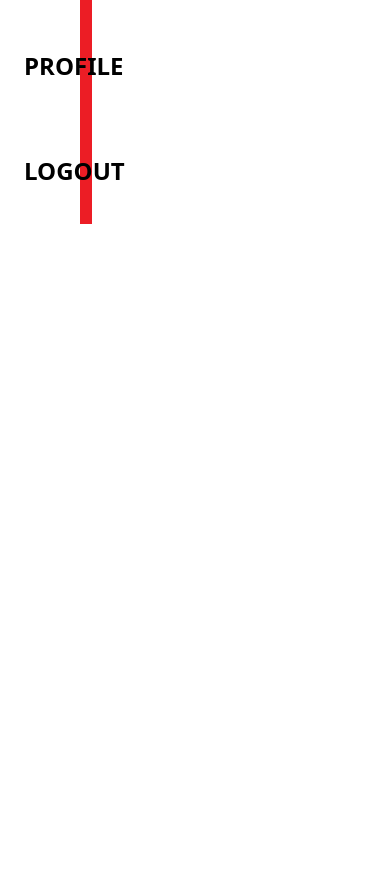
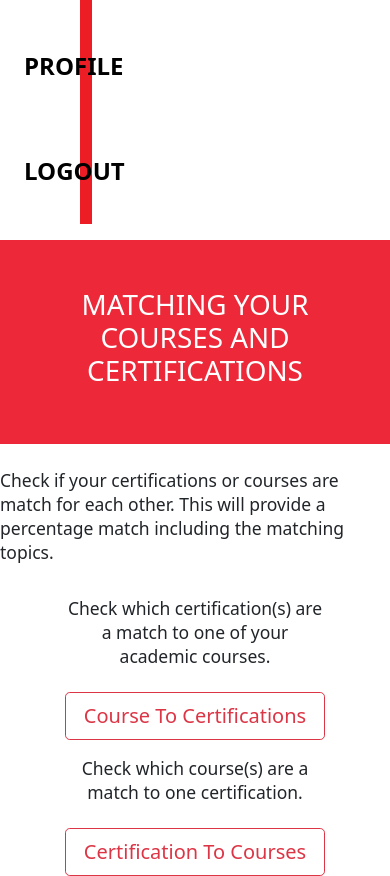
Before and after one commit to Seireinity/MQUAP-web, a PHP site: page /matching-options.php in a window 390 px wide. Shown: the part 529-1405 px from the top of the page. Before the commit the page ends 753 px from the top, so only its background shows below. Run offline with PHP 8.4, Linux system fonts and the light colour scheme.

Commit message:
07/19:
Updated UI

```diff
--- a/certification-table.php
+++ b/certification-table.php
@@ -85,7 +85,7 @@
 <div class="container my-12 bg-light fixed-bottom">
 <div class="col-md-12 text-center">
   <a href="Matching/test.php?id=<?php echo $course['id'];?>"target="_self">
-    <input class ="btn btn-outline-secondary  btn-lg" type="button" value="Proceed to Matching">
+    <input class ="btn btn-outline-secondary  btn-lg" type="button" value="PROCEED TO MATCHING">
     </a>
   </div>
   </div>
--- a/matching-options.php
+++ b/matching-options.php
@@ -12,10 +12,33 @@
 
 <body>
 
-<div class = "row">
+<div class = "row align-items-center">
     <div class = "col-3 text-white" style="background-color: #EC1D25;">
         <?php include 'sidebar.php'; ?>
         <?php include 'menubar.php'; ?>
+    </div>
+
+    <div class = "col-sm-9">
+        <nav class="navbar navbar-expand-sm">
+        </nav>
+
+        <div class = "container-fluid p-5 text-white text-center" style="background-color: #ED2939;">
+            <h1>MATCHING YOUR COURSES AND CERTIFICATIONS</h1>
+        </div>
+
+        <br>
+        <h5><small>Check if your certifications or courses are match for each other. This will provide a percentage match including the matching topics.</small></h5>
+        <br>
+
+        <div class = "d-grid gap-3 col-8 mx-auto">
+            <h5 class = "text-center"><small> Check which certification(s) are a match to one of your academic courses. </small></h5>
+            <a class="btn btn-lg btn-outline-danger" href="curriculum-table.php" role="button"> Course To Certifications</a>
+
+            <h5 class = "text-center"><small>Check which course(s) are a match to one certification. </small></h5>
+            <button type="button" class="btn btn-lg btn-outline-danger">Certification To Courses</button>
+        </div>
+    </div>
+
 </div>
 </body>
 </html>
--- a/menubar.php
+++ b/menubar.php
@@ -18,7 +18,7 @@
                     <a class="nav-link" href="index.php">HOMEPAGE</a>
                 </li>
                 <li class="nav-item">
-                    <a class="nav-link" href="curriculum-table.php">MATCHING</a>
+                    <a class="nav-link" href="matching-options.php">MATCHING</a>
                 </li>
                 <li class="nav-item">
                     <a class="nav-link" href="#">VIEW PROFILE</a>
```
Also changed, not shown: curriculum-table.php (+9 -0 lines).
